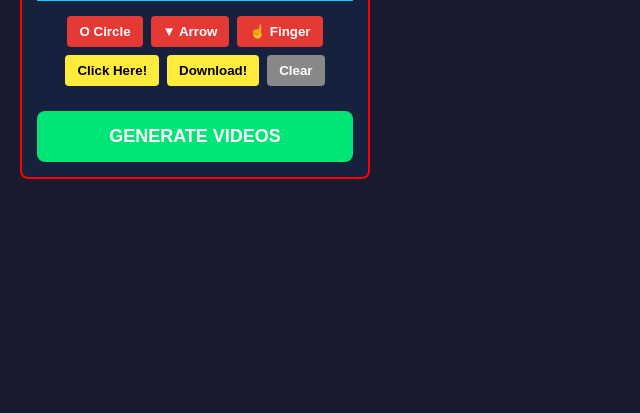
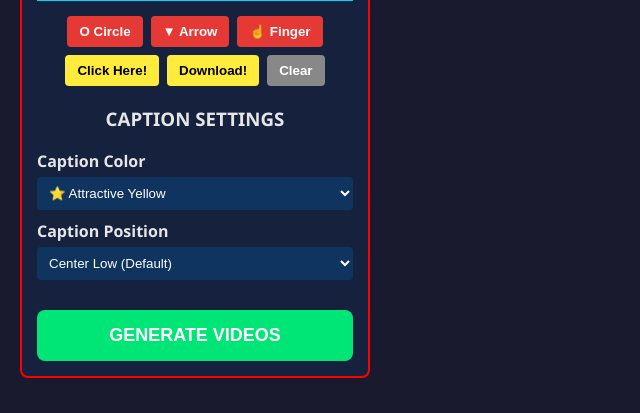
Before and after one commit to F1r0s/Ai-video-automation-editing, a Flask app: page / in a window 1280 px wide. Shown: the part 1024-1437 px from the top of the page, without its empty margins (0-640 px from the left). Before the commit the page ends 1203 px from the top, so only its background shows below. Run offline with Flask 3, Linux system fonts and the light colour scheme; parts of the project's set-up code (start-up, migrations or seed data) failed here and were passed over; some libraries are stand-ins or nearby versions.

Commit message:
Add UI controls for caption color and position

```diff
--- a/templates/index.html
+++ b/templates/index.html
@@ -128,6 +128,23 @@
             <button class="btn btn-clear" onclick="clearStickers()">Clear</button>
         </div>
 
+        <h3 style="text-align:center; margin-top:20px;">CAPTION SETTINGS</h3>
+        <label>Caption Color</label>
+        <select id="caption_color" style="width:100%; padding:8px; margin-bottom:10px; background:var(--input); color:white; border:none; border-radius:4px;">
+            <option value="yellow">⭐ Attractive Yellow</option>
+            <option value="white">⚪ Clean White</option>
+            <option value="#00e676">🟩 Neon Green</option>
+            <option value="#00d4ff">🟦 Neon Cyan</option>
+        </select>
+
+        <label>Caption Position</label>
+        <select id="caption_pos" style="width:100%; padding:8px; margin-bottom:20px; background:var(--input); color:white; border:none; border-radius:4px;">
+            <option value="0.70">Center Low (Default)</option>
+            <option value="0.50">Dead Center</option>
+            <option value="0.25">Top High</option>
+            <option value="0.85">Very Bottom</option>
+        </select>
+
         <button id="genBtn" class="gen-btn" onclick="generateVideos()">GENERATE VIDEOS</button>
         <button id="cancelBtn" class="gen-btn" onclick="cancelGeneration()" style="display:none; background:#e53935; margin-top:5px;">CANCEL</button>
     </div>
@@ -257,6 +274,9 @@
         const url = document.getElementById('landing_url').value;
         const max_v = document.getElementById('max_videos').value;
         const fileInput = document.getElementById('screenshot').files[0];
+        const cap_color = document.getElementById('caption_color').value;
+        const cap_pos = document.getElementById('caption_pos').value;
+
         if (!game) return alert("Enter game name!");
         if (!url) return alert("Enter landing page link!");
         if (!fileInput) return alert("Upload a screenshot!");
@@ -304,6 +324,8 @@
         formData.append('game', game);
         formData.append('url', url);
         formData.append('max', max_v);
+        formData.append('caption_color', cap_color);
+        formData.append('caption_pos', cap_pos);
         formData.append('screenshot', fileInput);
         formData.append('overlays', JSON.stringify(overlays));
         formData.append('layout', JSON.stringify(layout));
--- a/web_app.py
+++ b/web_app.py
@@ -85,6 +85,8 @@
     game = request.form.get('game', '').strip()
     url = request.form.get('url', '').strip()
     max_v = int(request.form.get('max', 3))
+    cap_color = request.form.get('caption_color', 'yellow')
+    cap_pos = float(request.form.get('caption_pos', 0.70))
     overlays_json = request.form.get('overlays', '[]')
     layout_json = request.form.get('layout', '{}')
 
@@ -141,7 +143,9 @@
                 landing_url=url,
                 progress_callback=lambda p, m: update_status(f"[{p}%] {m}"),
                 overlay_data=overlays,
-                layout=layout
+                layout=layout,
+                caption_color=cap_color,
+                caption_pos=cap_pos
             )
             processed_files.append(out_path)
             log.info(f"Processed successfully: {out_path}")
```
Also changed, not shown: video_processor.py (+6 -4 lines).
